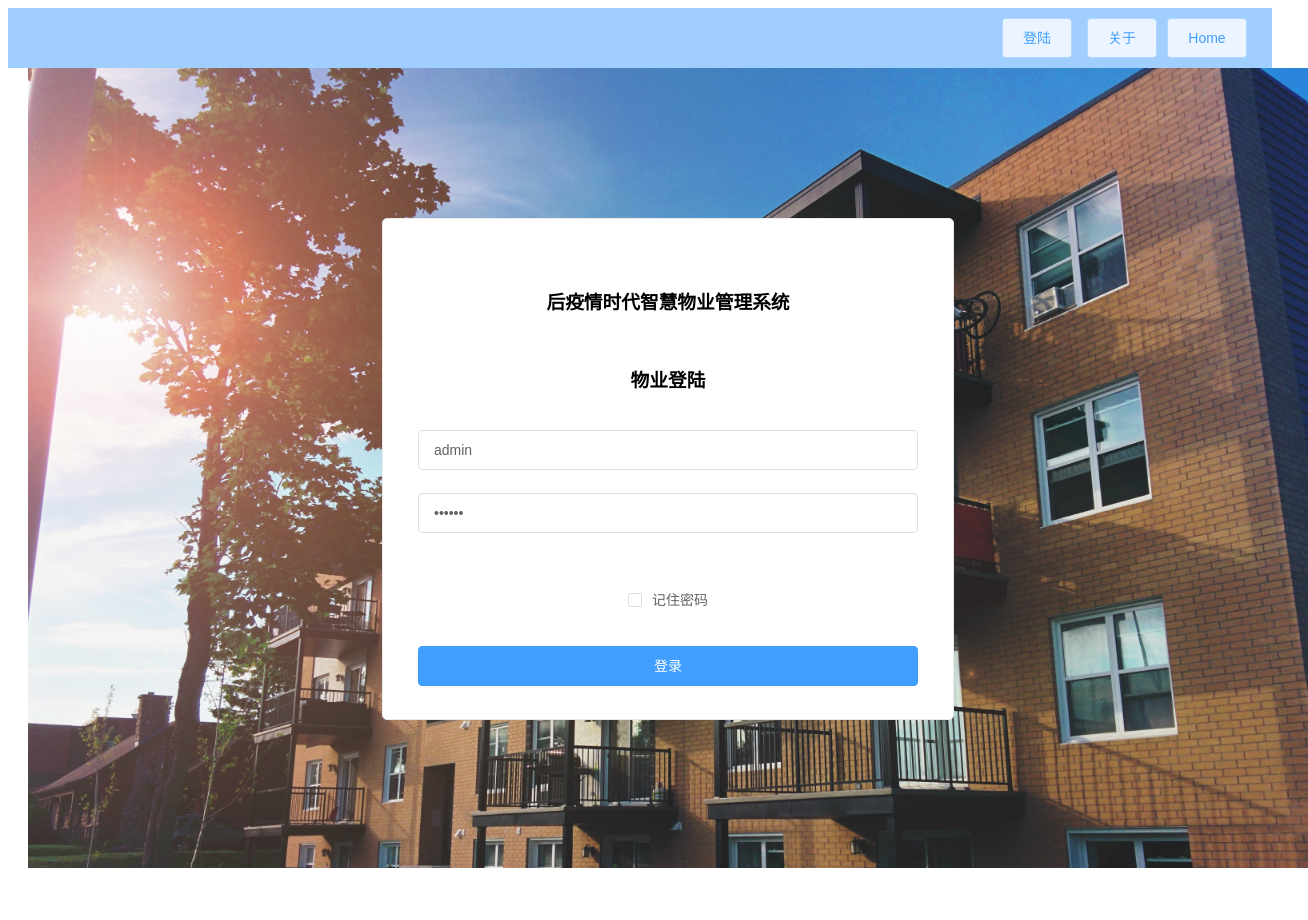
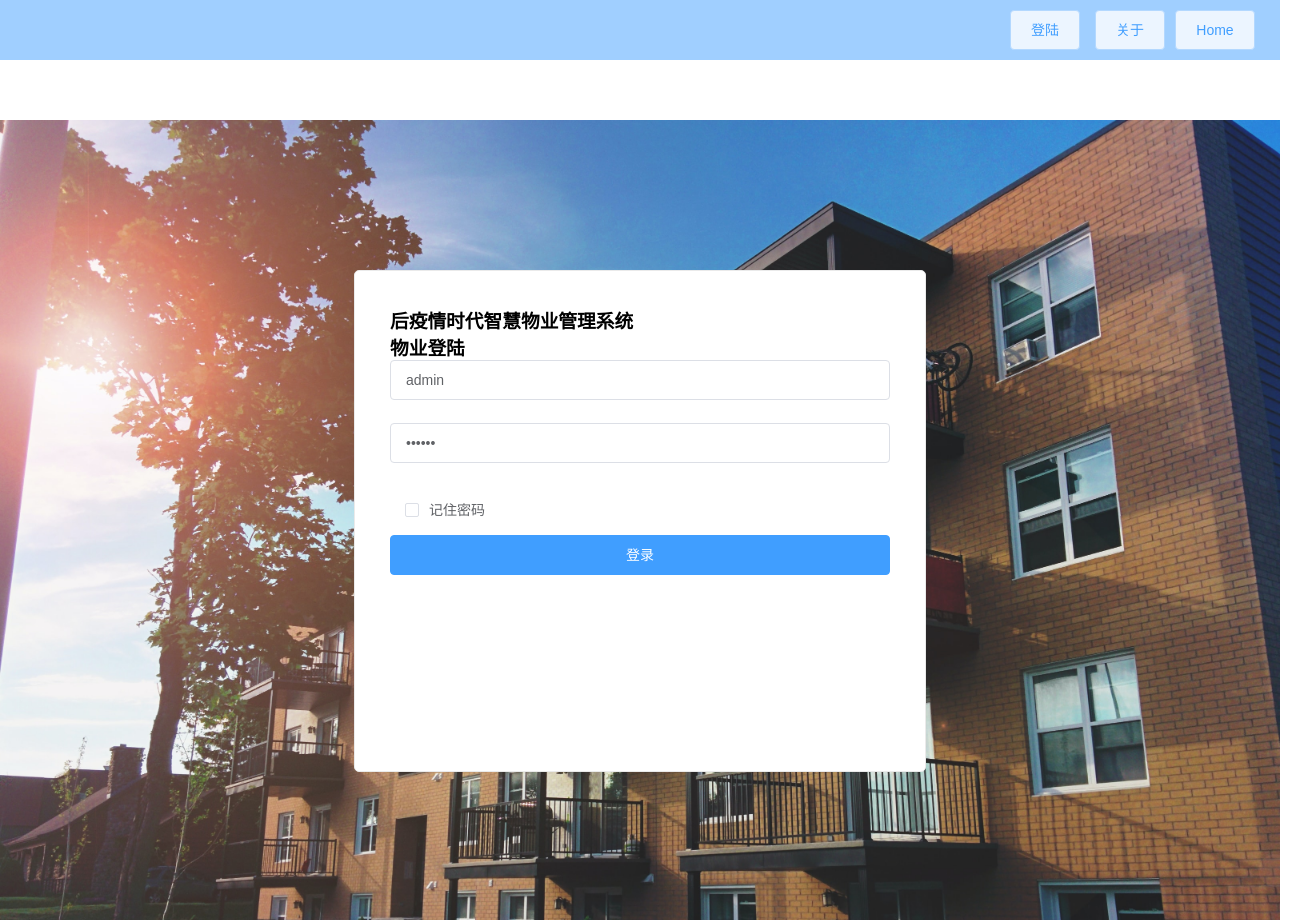
Before and after one commit to Reece-Lu/propertymanagement-graduationproject, a Vue app: page /#/login in a window 1280 px wide. Shown: the whole page, 1308 px wide, since content can reach past the window. Before the commit the page ends 868 px from the top, so only its background shows below. Built offline with nearby package versions, Linux system fonts and the light colour scheme.

Commit message:
添加总样式reset,分离header和main，添加main样式

```diff
--- a/src/App.vue
+++ b/src/App.vue
@@ -1,5 +1,5 @@
 <template>
-  <el-container>
+  <el-container id="main-container">
     <el-header>
       <div class="buttonBox">
         <router-link to="/">
@@ -16,18 +16,32 @@
           <el-button type="primary" plain>登陆</el-button>
         </router-link>
       </div>
+    </el-header>
+    <el-main id="el-main-container">
       <router-view/>
-    </el-header>
+    </el-main>
   </el-container>
 </template>
 
 <style>
+*{
+  margin: 0;
+  padding: 0;
+}
 .el-header{
   text-align: center;
   line-height: 60px;
   background-color: rgb(160, 207, 255);
+  width: 100%;
 }
-
+#main-container{
+  width: 100%;
+  height: 100vh;
+}
+#el-main-container{
+  margin: 0;
+  padding: 0;
+}
 .buttonBox{
   float: right;
   width: 80px;
```
